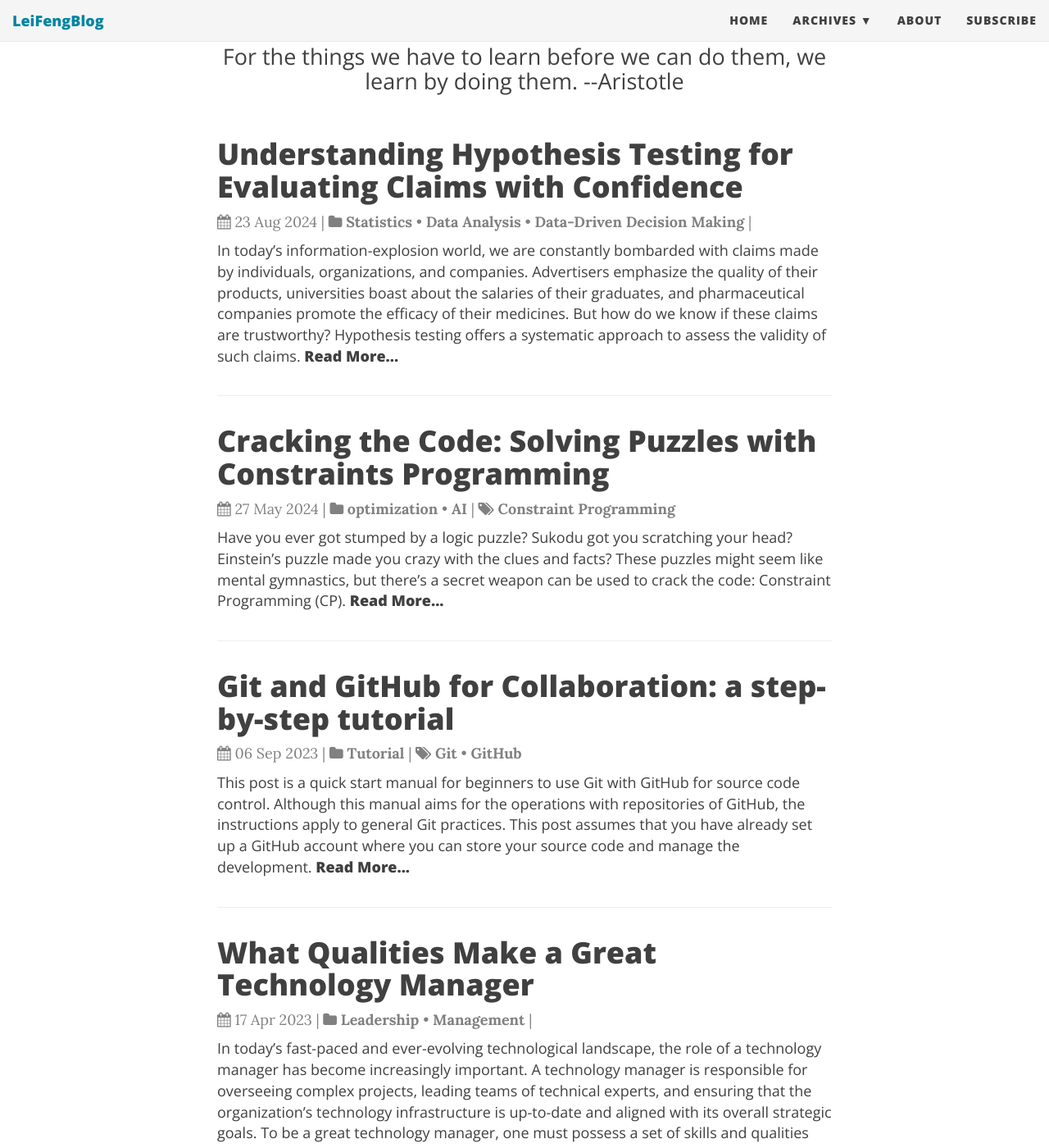
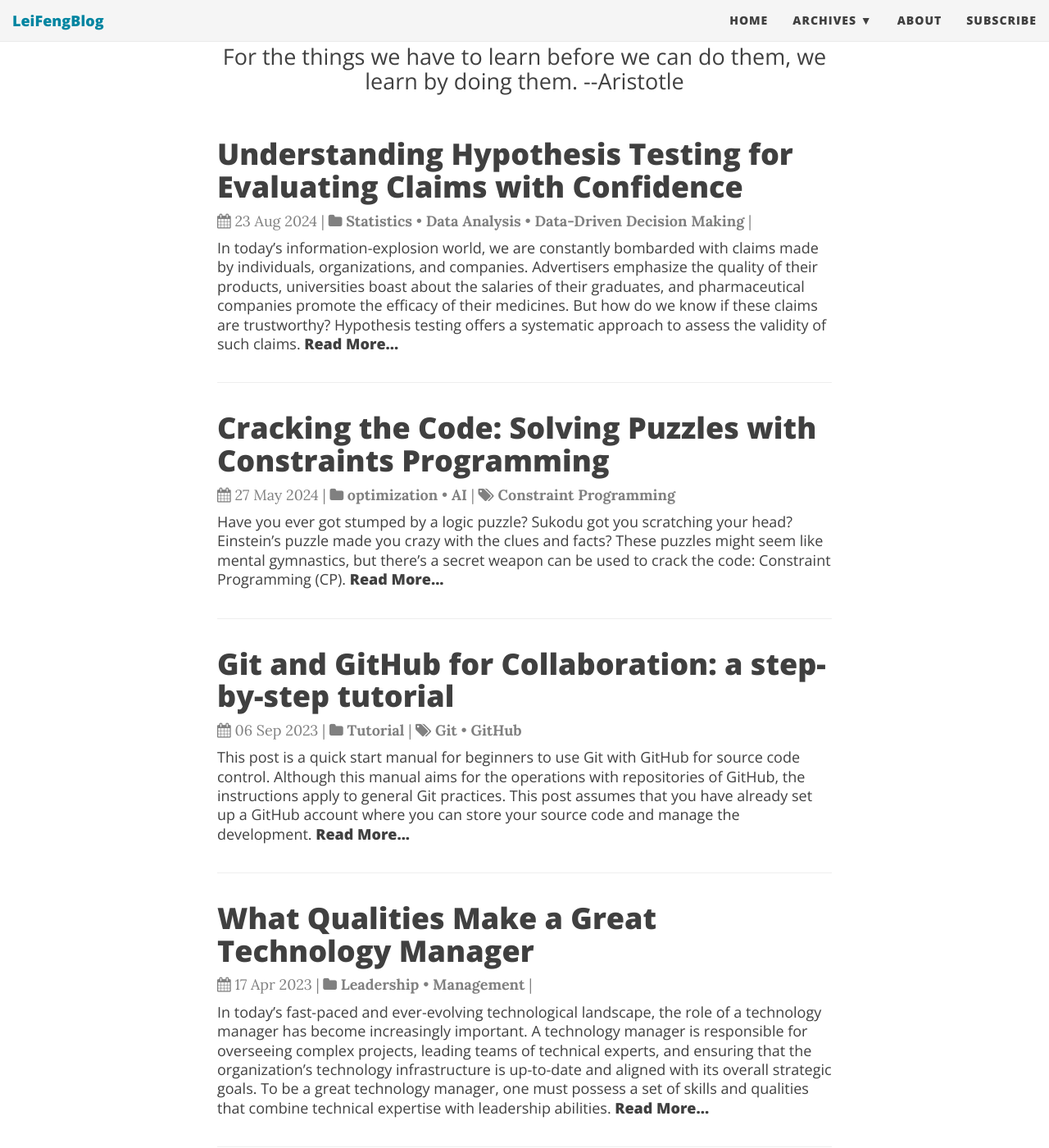
Before and after one commit to stonefl/stonefl.github.io, a Jekyll site: the page built from index.html, in a window 1280 px wide and 1400 px high, scrolled down 198 px. Shown: the whole window at 82% size. Built offline with Jekyll 4.4.1, drawn with Linux system fonts in a browser that asks for light colours; nearby versions of some CDN libraries; the list of posts is cut into pages by our own code; comment, search, counter and statistics services are not loaded.

Commit message:
Update main.css
updated margins again.

```diff
--- a/css/main.css
+++ b/css/main.css
@@ -10,7 +10,7 @@ body {
   background: #FFF;
 }
 p {
-  line-height: 150%;
+  line-height: 130%;
   margin: 30px 0;
 }
 p a {
@@ -280,6 +280,7 @@ footer .theme-by {
 .post-preview {
   padding: 20px 0;
   border-bottom: 1px solid #eee;
+  line-height: 130%;
 }
 
 @media only screen and (min-width: 768px) {
@@ -534,7 +535,7 @@ small.post-date {
   font-weight: 800;
   letter-spacing: 1px;
   padding: 10px 10px;
-  margin-bottom: 10px;
+  margin: 20px 0;
   background: #FFF;
   border-radius: 0;
   color: #404040;
@@ -542,7 +543,7 @@ small.post-date {
 @media only screen and (min-width: 768px) {
   .pager li a {
     padding: 15px 25px;
-    margin-bottom: 10px;
+    mmargin: 20px 0;
   }
 }
 .pager li a:hover,
@@ -553,7 +554,7 @@ small.post-date {
 }
 
 .pager {
-  margin: 10px 0 0;
+  margin: 20px 0 0;
 }
 
 .pager.blog-pager {
```
